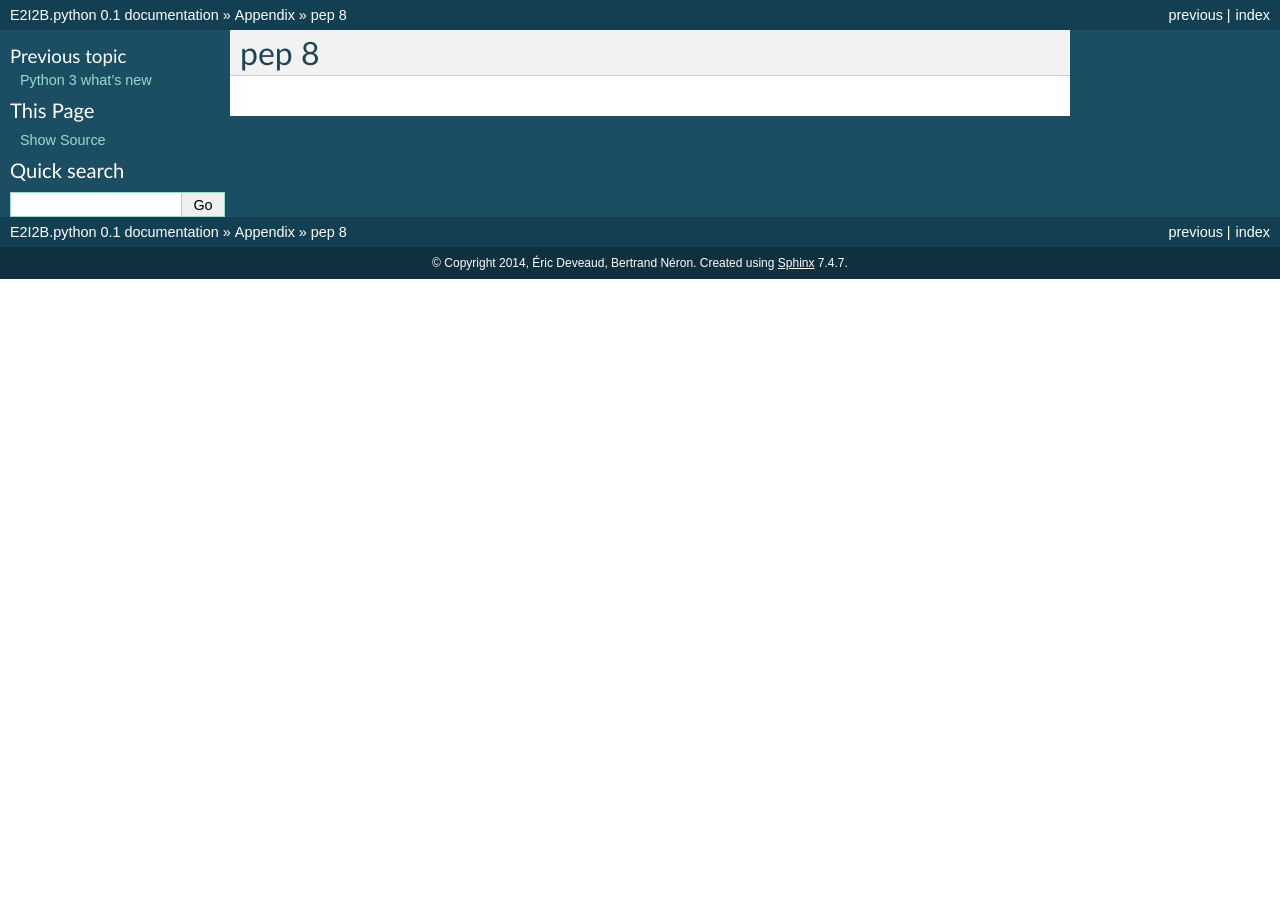
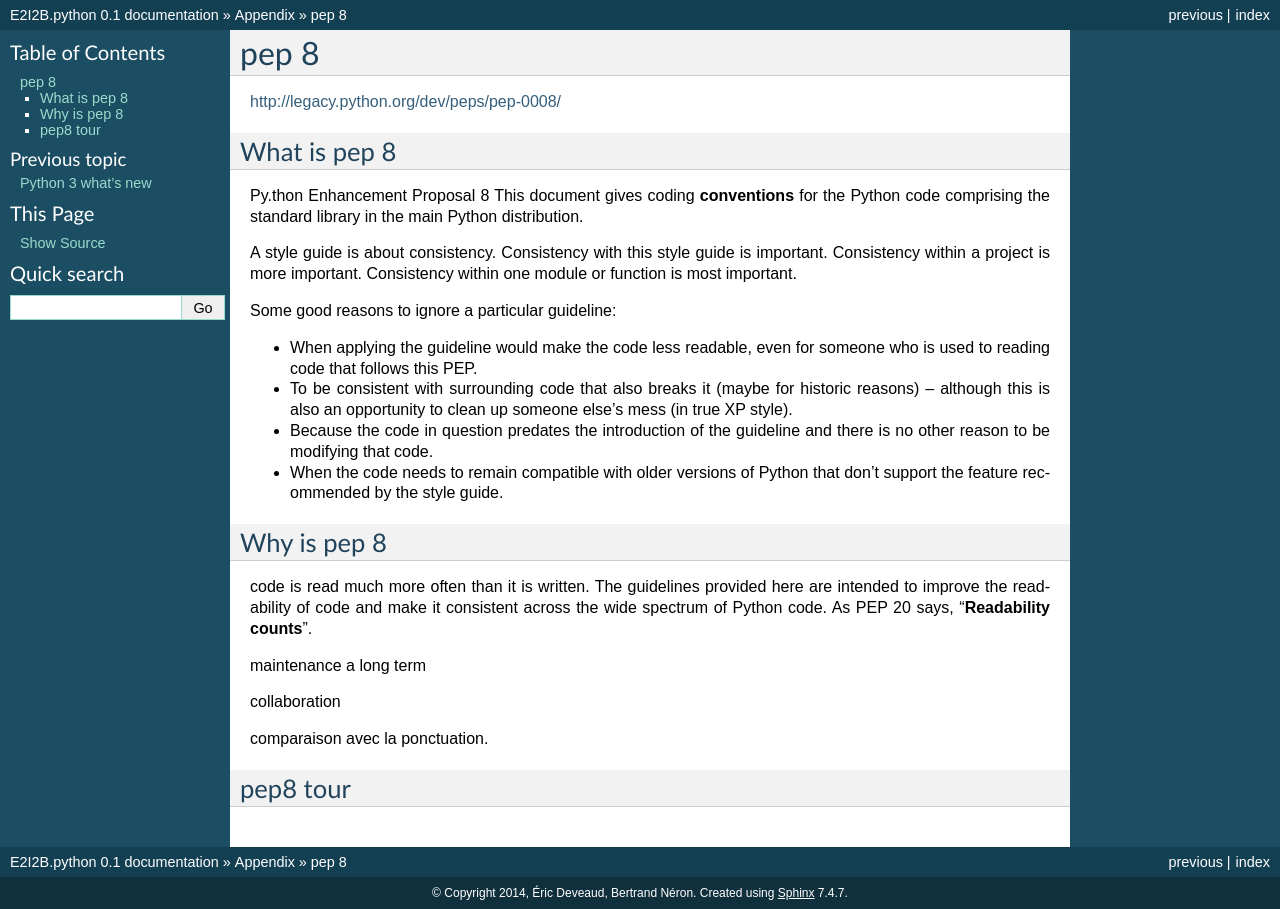
Before and after one commit to C3BI-pasteur-fr/python-course-1, a Sphinx documentation site: the page built from source/pep_8.rst, in a window 1280 px wide. Built offline with Sphinx 7.4.7, drawn with Linux system fonts in a browser that asks for light colours.

Commit message:
add some ideas on pep 8

```diff
--- a/source/pep_8.rst
+++ b/source/pep_8.rst
@@ -3,3 +3,36 @@
 *****
 pep 8
 *****
+http://legacy.python.org/dev/peps/pep-0008/
+
+What is pep 8
+=============
+
+Py.thon Enhancement Proposal 8
+This document gives coding **conventions** for the Python code comprising the standard library in the main Python distribution.
+
+A style guide is about consistency. Consistency with this style guide is important. Consistency within a project is more important. Consistency within one module or function is most important.
+
+Some good reasons to ignore a particular guideline:
+
+* When applying the guideline would make the code less readable, even for someone who is used to reading code that follows this PEP.
+* To be consistent with surrounding code that also breaks it (maybe for historic reasons) -- although this is also an opportunity to clean up someone else's mess (in true XP style).
+* Because the code in question predates the introduction of the guideline and there is no other reason to be modifying that code.
+* When the code needs to remain compatible with older versions of Python that don't support the feature recommended by the style guide.
+
+
+Why is pep 8
+============
+
+code is read much more often than it is written.
+The guidelines provided here are intended to improve the readability of code and make it consistent across the wide spectrum of Python code.
+As PEP 20 says, "**Readability counts**".
+
+maintenance a long term
+
+collaboration
+
+comparaison avec la ponctuation.
+
+pep8 tour
+=========
```
